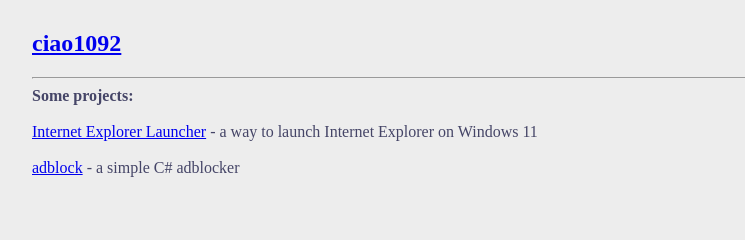
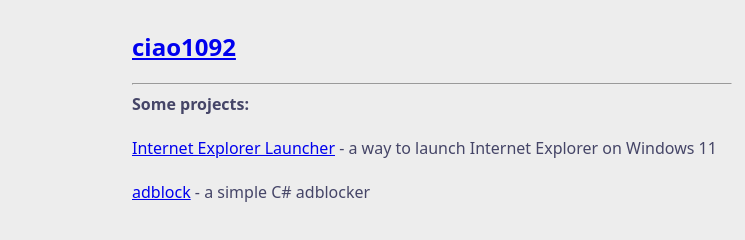
Before and after one commit to ciao1092/ciao1092.github.io, a plain HTML site: page index.html in a window 1280 px wide. Shown: the whole page, without its empty margins (208-953 px from the left). Drawn offline with Linux system fonts and the light colour scheme.

Commit message:
Update index.html

```diff
--- a/index.html
+++ b/index.html
@@ -4,16 +4,27 @@
     <title>ciao1092</title>
     <meta name="viewport" content="width=device-width,initial-scale=1" />
     <style>
-      body { background-color: #ededed; color: #454567; max-width: 800px; margin:auto; padding: 10px; }
+      body {
+        background-color: #ededed;
+        color: #454567;
+        max-width: 600px;
+        margin: auto;
+        padding: 10px;
+        font-family: system-ui, -apple-system, BlinkMacSystemFont, 'Segoe UI', Roboto, Oxygen, Ubuntu, Cantarell, 'Open Sans', 'Helvetica Neue', sans-serif;
+        font-size: 16px;
+      }
     </style>
   </head>
   <body>
     <h2><a href="https://github.com/ciao1092" target="_blank">ciao1092</a></h2>
-    <hr>
+    <hr />
     <b>Some projects:</b>
-    <br><br>
-    <a href="https://github.com/ciao1092/IELauncher" target="_blank">Internet Explorer Launcher</a> - a way to launch Internet Explorer on Windows 11
-    <br><br>
-    <a href="https://github.com/ciao1092/adblock" target="_blank">adblock</a> - a simple C# adblocker
+    <br /><br />
+    <a href="https://github.com/ciao1092/IELauncher" target="_blank"
+      >Internet Explorer Launcher</a
+    >
+    - a way to launch Internet Explorer on Windows 11 <br /><br />
+    <a href="https://github.com/ciao1092/adblock" target="_blank">adblock</a> -
+    a simple C# adblocker
   </body>
 </html>
```
